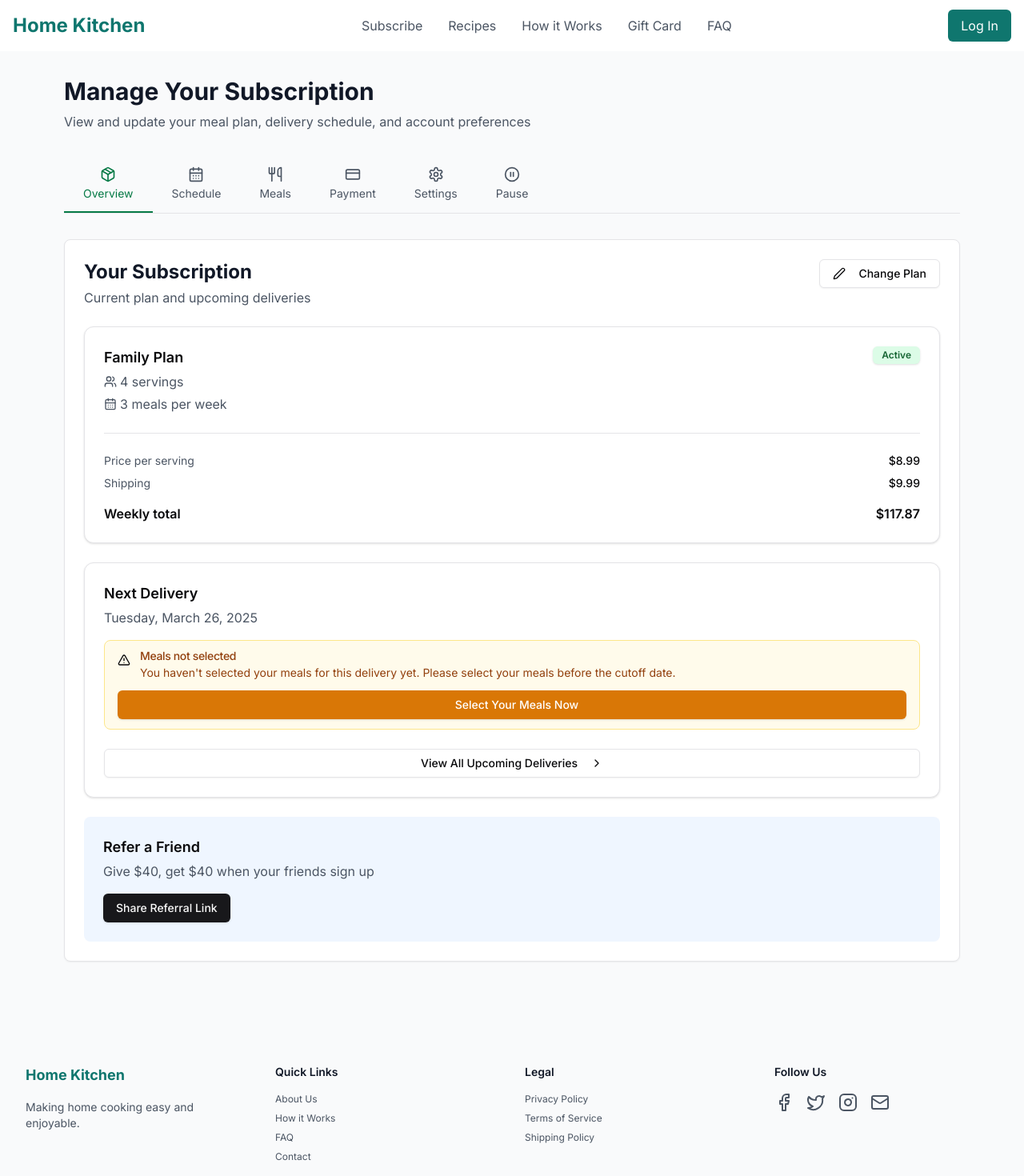
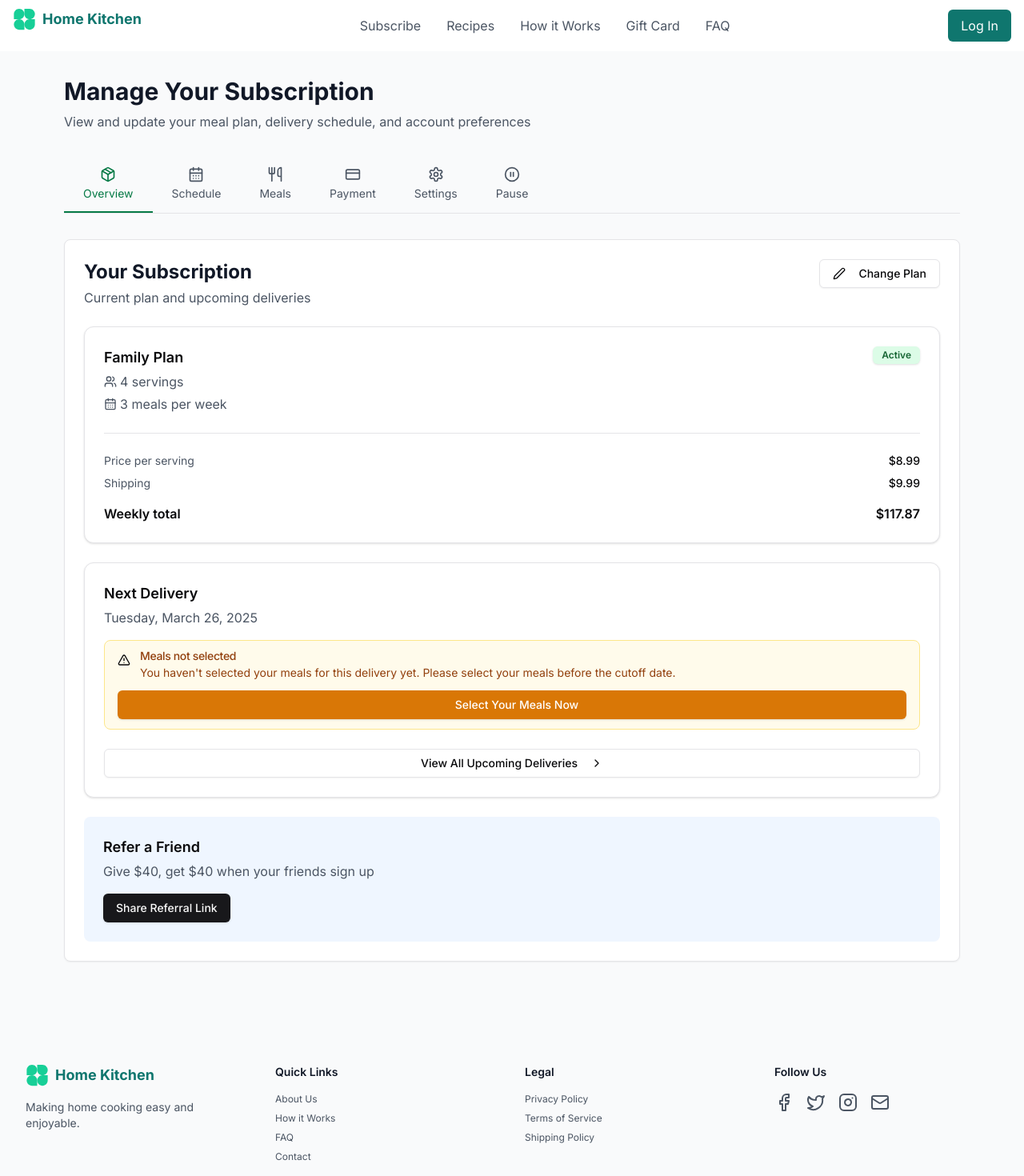
Before and after one commit to huntdavid175/home_kitchen_original, a Next.js app: page /user/subscriptions in a window 1280 px wide. Shown: the top 1470 px of the page at 80% size. Built offline with nearby package versions, Linux system fonts and the light colour scheme.

Commit message:
restored navbar and footer to previous state

```diff
--- a/components/Landing/Footer.tsx
+++ b/components/Landing/Footer.tsx
@@ -1,5 +1,6 @@
 import React from "react";
 import { Facebook, Twitter, Instagram, Mail } from "lucide-react";
+import Logo from "../ui/Logo";
 
 const Footer = () => {
   return (
@@ -7,7 +8,8 @@ const Footer = () => {
       <div className="max-w-7xl  md:mx-auto px-4 sm:px-6 lg:px-8 py-12">
         <div className="grid grid-cols-1 md:grid-cols-4 gap-8">
           <div>
-            <h3 className="text-lg font-bold text-teal-700 mb-4">
+            <h3 className="text-lg font-bold text-teal-700 mb-4 flex items-center gap-2">
+              <Logo />
               Home Kitchen
             </h3>
             <p className="text-gray-600 text-sm">
--- a/components/Landing/Navigation.tsx
+++ b/components/Landing/Navigation.tsx
@@ -4,6 +4,7 @@ import { useState, useEffect } from "react";
 import Link from "next/link";
 import { Menu, X } from "lucide-react";
 import { motion, AnimatePresence } from "framer-motion";
+import Logo from "../ui/Logo";
 
 const navItems = [
   { name: "Subscribe", href: "/subscribe" },
@@ -57,7 +58,10 @@ export default function Navigation() {
             {/* Logo */}
             <div className="flex-shrink-0">
               <Link href="/" className="text-2xl font-bold text-teal-700">
-                Home Kitchen
+                <h3 className="text-lg font-bold text-teal-700 mb-4 flex items-center gap-2">
+                  <Logo />
+                  Home Kitchen
+                </h3>
               </Link>
             </div>
 
@@ -76,9 +80,12 @@ export default function Navigation() {
 
             {/* Login Button */}
             <div className="hidden md:block">
-                <button onClick={()=>window.location.href = "/login"} className="bg-teal-700 text-white px-4 py-2 rounded-md hover:bg-teal-800 transition-colors">
-                  Log In
-                </button>
+              <button
+                onClick={() => (window.location.href = "/login")}
+                className="bg-teal-700 text-white px-4 py-2 rounded-md hover:bg-teal-800 transition-colors"
+              >
+                Log In
+              </button>
             </div>
 
             {/* Mobile Menu Button */}
@@ -123,10 +130,16 @@ export default function Navigation() {
                   </Link>
                 ))}
                 <div className="flex gap-4 pt-12">
-                  <button onClick={()=>window.location.href = "/login"} className="w-full text-center block px-3 py-2 text-base  font-medium text-teal-700 bg-white border border-teal-700 hover:bg-teal-800 transition-colors rounded-md">
+                  <button
+                    onClick={() => (window.location.href = "/login")}
+                    className="w-full text-center block px-3 py-2 text-base  font-medium text-teal-700 bg-white border border-teal-700 hover:bg-teal-800 transition-colors rounded-md"
+                  >
                     Log In
                   </button>
-                  <button onClick={()=>window.location.href = "/login"} className="w-full text-center block px-3 py-2 text-base font-medium text-white bg-teal-700 hover:bg-teal-800 transition-colors rounded-md">
+                  <button
+                    onClick={() => (window.location.href = "/login")}
+                    className="w-full text-center block px-3 py-2 text-base font-medium text-white bg-teal-700 hover:bg-teal-800 transition-colors rounded-md"
+                  >
                     Register
                   </button>
                 </div>
--- a/components/Subscription/SubscriptionNav.tsx
+++ b/components/Subscription/SubscriptionNav.tsx
@@ -4,6 +4,7 @@ import { useState, useRef, useEffect } from "react";
 import { ShoppingCart } from "lucide-react";
 import { Badge } from "@/components/ui/badge";
 import type React from "react"; // Added import for React
+import Logo from "../ui/Logo";
 
 const cn = (...classes: string[]) => classes.filter(Boolean).join(" ");
 
@@ -70,37 +71,7 @@ export default function SubscriptionNav() {
       <div className="container mx-auto px-4 lg:px-6">
         {/* Progress Steps */}
         <div className="flex items-center justify-between py-4 border-b">
-          <div>
-            <svg
-              id="logo-15"
-              width="29"
-              height="28"
-              viewBox="0 0 49 48"
-              fill="none"
-              xmlns="http://www.w3.org/2000/svg"
-            >
-              <path
-                d="M24.5 12.75C24.5 18.9632 19.4632 24 13.25 24H2V12.75C2 6.53679 7.03679 1.5 13.25 1.5C19.4632 1.5 24.5 6.53679 24.5 12.75Z"
-                className="ccustom"
-                fill="#17CF97"
-              ></path>
-              <path
-                d="M24.5 35.25C24.5 29.0368 29.5368 24 35.75 24H47V35.25C47 41.4632 41.9632 46.5 35.75 46.5C29.5368 46.5 24.5 41.4632 24.5 35.25Z"
-                className="ccustom"
-                fill="#17CF97"
-              ></path>
-              <path
-                d="M2 35.25C2 41.4632 7.03679 46.5 13.25 46.5H24.5V35.25C24.5 29.0368 19.4632 24 13.25 24C7.03679 24 2 29.0368 2 35.25Z"
-                className="ccustom"
-                fill="#17CF97"
-              ></path>
-              <path
-                d="M47 12.75C47 6.53679 41.9632 1.5 35.75 1.5H24.5V12.75C24.5 18.9632 29.5368 24 35.75 24C41.9632 24 47 18.9632 47 12.75Z"
-                className="ccustom"
-                fill="#17CF97"
-              ></path>
-            </svg>
-          </div>
+          <Logo />
           <div className="flex items-center gap-4 sm:gap-8 ">
             <div className="flex flex-col items-center gap-2">
               <div className="w-6 h-6 rounded-full bg-[#14b8a6] text-white flex items-center justify-center text-xs font-medium">
--- a/components/User/Subscription/DeliverySchedule.tsx
+++ b/components/User/Subscription/DeliverySchedule.tsx
@@ -98,7 +98,8 @@ export default function DeliverySchedule() {
       id: 1,
       name: "Garlic Butter Steak",
       description: "with Roasted Potatoes & Green Beans",
-      image: "/placeholder.svg?height=200&width=200",
+      image:
+        "https://cdn.shopify.com/s/files/1/0273/0993/2644/files/WZoIdtd2WZC_UCmquaFt1HcRthJ_ekddTKMRY-GymsY_300x200_crop_center@2x.jpg?v=1724897311",
       tags: ["35 min", "650 cal", "High Protein"],
       popular: true,
     },
@@ -106,7 +107,8 @@ export default function DeliverySchedule() {
       id: 2,
       name: "Creamy Tuscan Chicken",
       description: "with Sun-Dried Tomatoes & Spinach",
-      image: "/placeholder.svg?height=200&width=200",
+      image:
+        "https://cdn.shopify.com/s/files/1/0273/0993/2644/files/9SN0HXFFhE0D7DbTgYNClU1RD-lxZDeo7DefZpv9grg_300x200_crop_center@2x.png?v=1728439485",
       tags: ["40 min", "580 cal", "Gluten-Free"],
       new: true,
     },
@@ -114,21 +116,24 @@ export default function DeliverySchedule() {
       id: 3,
       name: "Vegetable Stir Fry",
       description: "with Sesame Ginger Sauce & Rice",
-      image: "/placeholder.svg?height=200&width=200",
+      image:
+        "https://cdn.shopify.com/s/files/1/0273/0993/2644/files/WZoIdtd2WZC_UCmquaFt1HcRthJ_ekddTKMRY-GymsY_300x200_crop_center@2x.jpg?v=1724897311",
       tags: ["25 min", "520 cal", "Vegetarian"],
     },
     {
       id: 4,
       name: "Honey Glazed Salmon",
       description: "with Roasted Brussels Sprouts & Quinoa",
-      image: "/placeholder.svg?height=200&width=200",
+      image:
+        "https://cdn.shopify.com/s/files/1/0273/0993/2644/files/uR5qC5nnExxzqqzqc4FqccKs3rt2M_bEy8T2zwGpO1U_675adcec-8398-4be2-9c7b-6fe227bfa6f8_300x200_crop_center@2x.png?v=1735956246",
       tags: ["30 min", "590 cal", "Omega-3"],
     },
     {
       id: 5,
       name: "Beef Burrito Bowl",
       description: "with Cilantro Lime Rice & Black Beans",
-      image: "/placeholder.svg?height=200&width=200",
+      image:
+        "https://cdn.shopify.com/s/files/1/0273/0993/2644/files/V187q3GEcBPudjLXjlZjxh04ARCci6EnAtsZiS2c1zU_300x200_crop_center@2x.jpg?v=1731117781",
       tags: ["35 min", "720 cal", "Family Favorite"],
       popular: true,
     },
@@ -136,7 +141,8 @@ export default function DeliverySchedule() {
       id: 6,
       name: "Mediterranean Falafel Bowl",
       description: "with Hummus & Tzatziki",
-      image: "/placeholder.svg?height=200&width=200",
+      image:
+        "https://media.blueapron.com/agora/images/product/CCMK0003388/attachment/5466d776efe58503c68339a0dc1bfc13.jpg?width=400",
       tags: ["30 min", "550 cal", "Vegetarian"],
       new: true,
     },
--- /dev/null
+++ b/components/ui/Logo.tsx
@@ -0,0 +1,39 @@
+import React from "react";
+
+const Logo = () => {
+  return (
+    <div>
+      <svg
+        id="logo-15"
+        width="29"
+        height="28"
+        viewBox="0 0 49 48"
+        fill="none"
+        xmlns="http://www.w3.org/2000/svg"
+      >
+        <path
+          d="M24.5 12.75C24.5 18.9632 19.4632 24 13.25 24H2V12.75C2 6.53679 7.03679 1.5 13.25 1.5C19.4632 1.5 24.5 6.53679 24.5 12.75Z"
+          className="ccustom"
+          fill="#17CF97"
+        ></path>
+        <path
+          d="M24.5 35.25C24.5 29.0368 29.5368 24 35.75 24H47V35.25C47 41.4632 41.9632 46.5 35.75 46.5C29.5368 46.5 24.5 41.4632 24.5 35.25Z"
+          className="ccustom"
+          fill="#17CF97"
+        ></path>
+        <path
+          d="M2 35.25C2 41.4632 7.03679 46.5 13.25 46.5H24.5V35.25C24.5 29.0368 19.4632 24 13.25 24C7.03679 24 2 29.0368 2 35.25Z"
+          className="ccustom"
+          fill="#17CF97"
+        ></path>
+        <path
+          d="M47 12.75C47 6.53679 41.9632 1.5 35.75 1.5H24.5V12.75C24.5 18.9632 29.5368 24 35.75 24C41.9632 24 47 18.9632 47 12.75Z"
+          className="ccustom"
+          fill="#17CF97"
+        ></path>
+      </svg>
+    </div>
+  );
+};
+
+export default Logo;
```
Also changed, not shown: app/(admin)/layout.tsx (+7 -5 lines), middleware.ts (+4 -4 lines).
